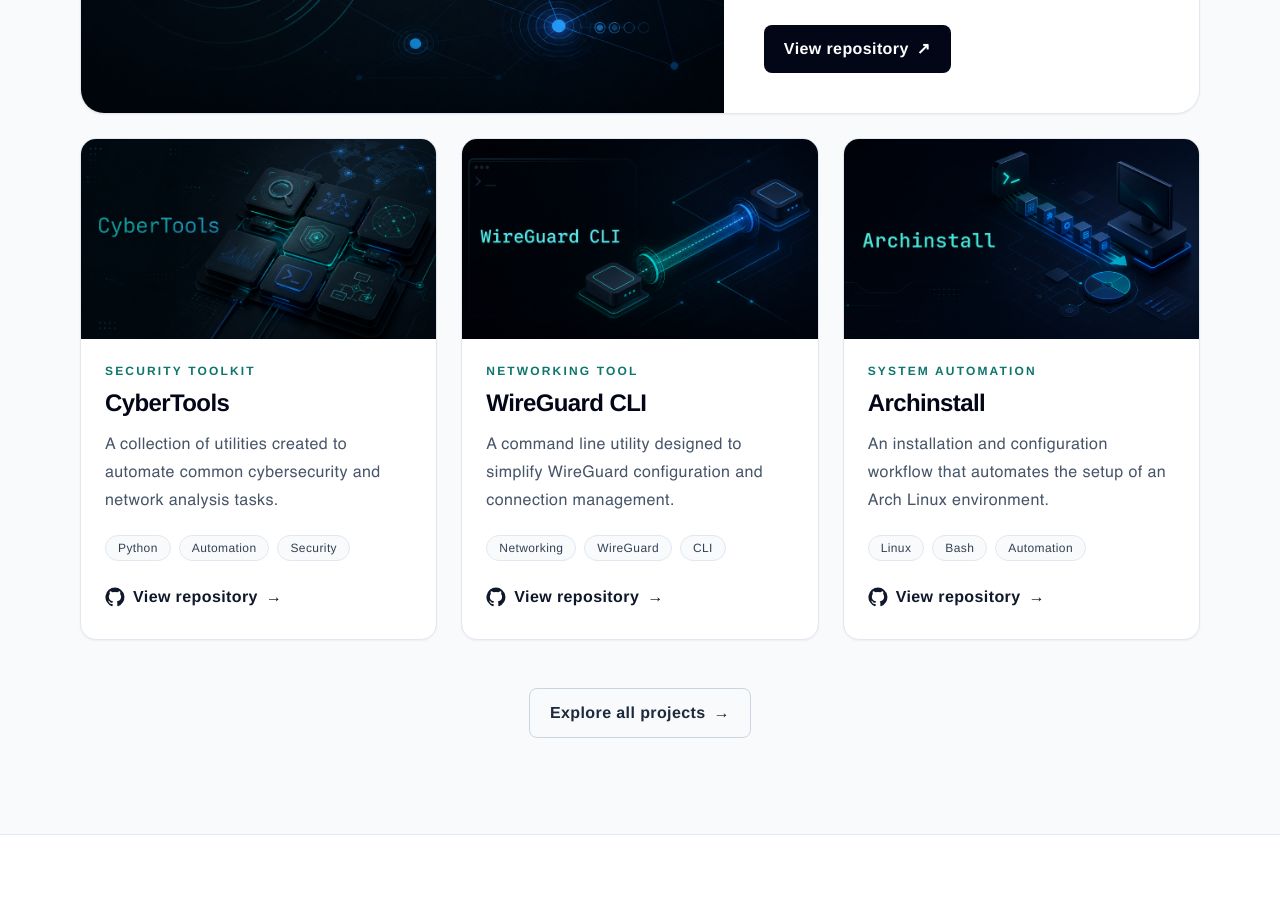
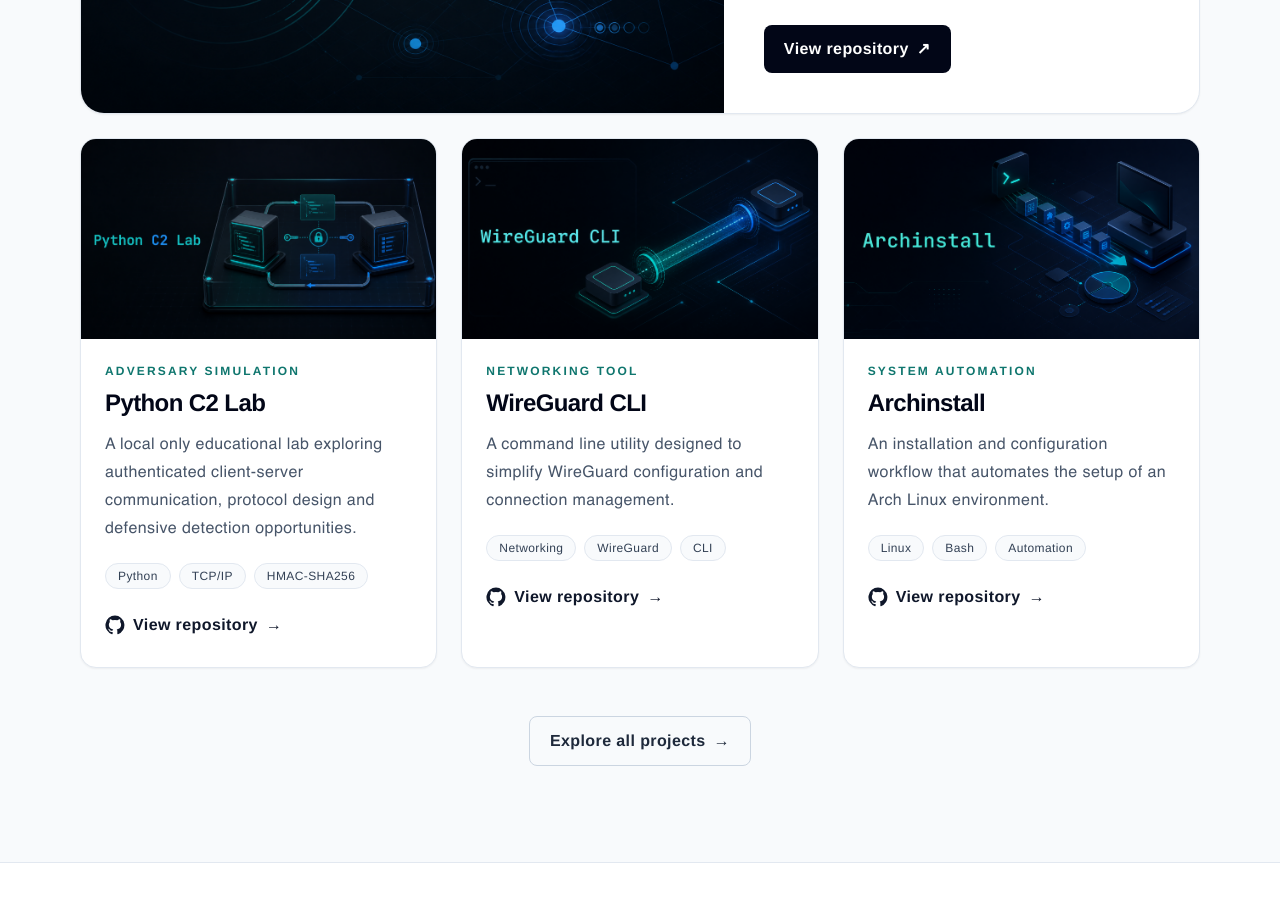
Before and after one commit to rxfatalslash/rxfatalslash.github.io, a React (Create React App) app: page / in a window 1280 px wide. Shown: the part 1840-2755 px from the top of the page. Built offline with nearby package versions, Linux system fonts and the light colour scheme; the HTML template or start-up script is replaced by a standard one.

Commit message:
Card change

```diff
--- a/src/data/projects.js
+++ b/src/data/projects.js
@@ -1,5 +1,5 @@
 import pmapImage from "../img/pmap.png";
-import cyberToolsImage from "../img/cybertools.png";
+import pythonC2Image from "../img/pythonc2.png";
 import wireGuardImage from "../img/wgcl.png";
 import archImage from "../img/archinstall.png";
 
@@ -15,13 +15,13 @@
     featured: true,
   },
   {
-    title: "CyberTools",
-    category: "Security toolkit",
+    title: "Python C2 Lab",
+    category: "Adversary Simulation",
     description:
-      "A collection of utilities created to automate common cybersecurity and network analysis tasks.",
-    image: cyberToolsImage,
-    technologies: ["Python", "Automation", "Security"],
-    repository: "https://github.com/rxfatalslash/CyberTools",
+      "A local only educational lab exploring authenticated client-server communication, protocol design and defensive detection opportunities.",
+    image: pythonC2Image,
+    technologies: ["Python", "TCP/IP", "HMAC-SHA256"],
+    repository: "https://github.com/rxfatalslash/pythonC2",
   },
   {
     title: "WireGuard CLI",
```
Also changed, not shown: src/img/pythonc2.png (added).
